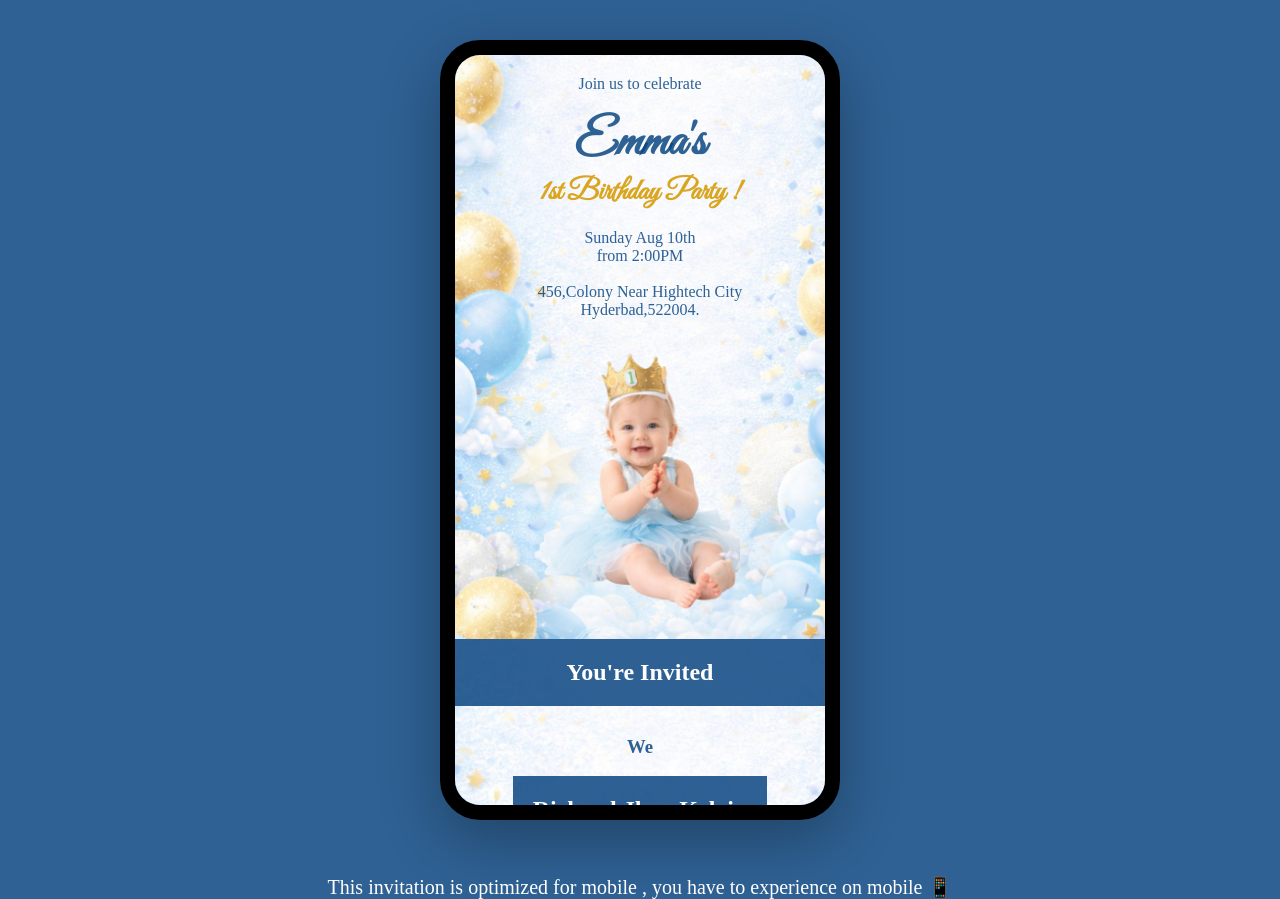
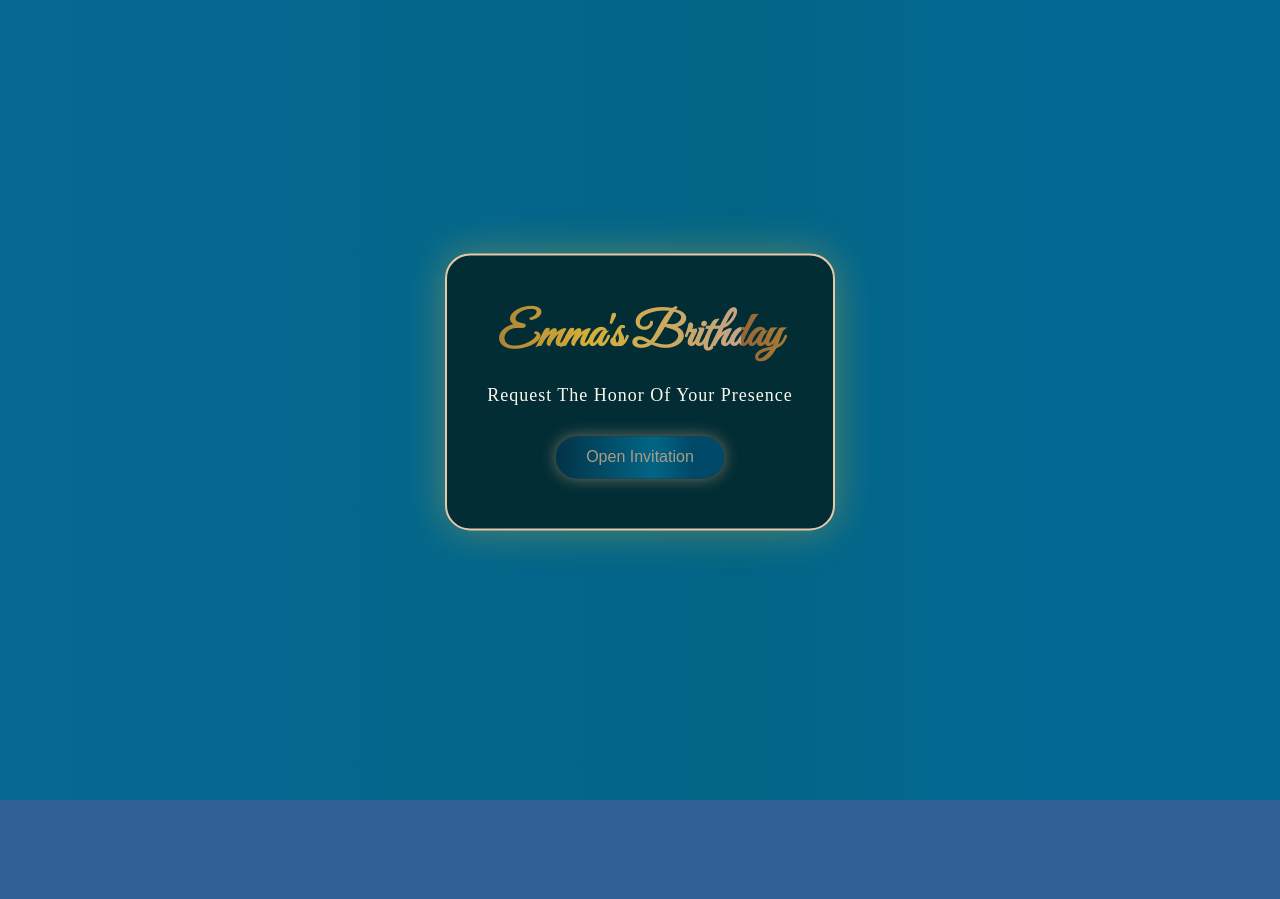
Before and after one commit to vinodvinnueswar/Emmas_Birthday, a React (Vite) app: page / in a window 1280 px wide. After the commit the page ends 800 px from the top, so only its background shows below. Built offline with nearby package versions, Linux system fonts and the light colour scheme; a web font is replaced by a local one.

Commit message:
adding count down music player

```diff
--- a/src/App.css
+++ b/src/App.css
@@ -223,9 +223,158 @@ body{
   background-color: rgba(4, 65, 126, 0.826);;
 }
 
+/* Count Down */
+.countdown {
+  text-align: center;
+  padding: 50px 20px;
+  background: url('assets/Images/Birthday_Bg.png');
+   background-size: cover;
+}
+
+.countdown h2 {
+  font-family: 'Great Vibes', cursive;
+  font-size: 40px;
+  margin-bottom: 20px;
+}
+
+.timer {
+  display: flex;
+  justify-content: center;
+  gap: 25px;
+  flex-wrap: wrap;
+}
+
+.timer div {
+  background: white;
+  padding: 20px;
+  border-radius: 15px;
+  box-shadow: 0 5px 20px rgba(0,0,0,0.1);
+  min-width: 90px;
+  border: 2px solid bisque;
+  background-color: rgba(250, 189, 109, 0.055);
+
+}
+
+.timer span {
+  font-size: 28px;
+  font-weight: bold;
+ color: rgb(87, 50, 2);
+}
+
+/* Music PLayer */
+.music-container {
+  position: fixed;
+  bottom: 20px;
+  right: 20px;
+  text-align: center;
+}
+
+.music-container button {
+  background: #043179db;
+  border: none;
+  border-radius: 50%;
+  padding: 15px;
+  font-size: 22px;
+  cursor: pointer;
+  color: white;
+  animation: pulse 2s infinite;
+}
+
+.spin {
+  animation: rotate 5s linear infinite;
+}
+
+@keyframes rotate {
+  from { transform: rotate(0deg); }
+  to { transform: rotate(360deg); }
+}
+
+@keyframes pulse {
+  0% { box-shadow: 0 0 0 0 rgba(2, 41, 124, 0.905); }
+  70% { box-shadow: 0 0 0 15px rgba(214,51,132,0); }
+}
+
+/* Open screeing */
+.opening-screen {
+  position: fixed;
+  width: 100%;
+  height: 100vh;
+  background: linear-gradient(90deg, rgb(1, 67, 100) 0%, rgba(2, 61, 113, 0.731) 0%, rgba(2, 67, 100, 0.913) 0%, rgba(2, 77, 120, 0.644) 0%, rgba(4, 105, 148, 0.98) 0%, rgb(3, 101, 134) 58%, rgb(3, 105, 148) 81%);
+  display: flex;
+  justify-content: center;
+  align-items: center;
+  z-index: 9999;
+  transition: opacity 1.2s ease, transform 1.2s ease;
+}
+
+.fade-out {
+  opacity: 0;
+  transform: scale(1.1);
+  pointer-events: none;
+}
+
+.invitation-card {
+ background: #022d35;
+  padding: 50px 40px;
+  border-radius: 25px;
+  text-align: center;
+  box-shadow: 0 0 40px rgba(212,175,55,0.4);
+  border: 2px solid #E6C9A8;
+  animation: floatCard 4s ease-in-out infinite;
+}
+
+@keyframes floatCard {
+  0%,100% { transform: translateY(0px); }
+  50% { transform: translateY(-10px); }
+}
+
+/* Couple Name with Gold Shimmer */
+.couple-name {
+  font-family: "Great Vibes", cursive;
+  font-size: 48px;
+  background: linear-gradient(90deg, #956536, #D4AF37, #C4A484);
+  -webkit-background-clip: text;
+  -webkit-text-fill-color: transparent;
+  animation: shimmer 4s linear infinite;
+}
+
+@keyframes shimmer {
+  0% { background-position: -200px; }
+  100% { background-position: 200px; }
+}
+
+.invite-text {
+  margin: 20px 0 30px;
+  font-size: 18px;
+  color: #fff8ee;
+  letter-spacing: 1px;
+}
+
+/* Button */
+.open-btn {
+  padding: 12px 30px;
+  border-radius: 30px;
+  border: none;
+  background: linear-gradient(90deg, rgb(4, 54, 78) 0%, rgba(2, 61, 113, 0.731) 0%, rgba(4, 47, 68, 0.913) 0%, rgba(2, 77, 120, 0.644) 0%, rgba(2, 51, 72, 0.98) 0%, rgb(3, 101, 134) 58%, rgb(1, 73, 104) 81%);
+  color: #ab9c84;
+  font-size: 16px;
+  cursor: pointer;
+  transition: 0.3s;
+  box-shadow: 0 0 15px rgba(196,164,132,0.6);
+}
+
+.open-btn:hover {
+  background: #025a75;
+  transform: scale(1.05);
+  box-shadow: 0 0 25px rgba(212,175,55,0.8);
+}
+
+
+
 .mobile-note{
   display:none;
 }
+
 
 
 @media (min-width:1025px){
--- /dev/null
+++ b/src/components/Count_Down.jsx
@@ -0,0 +1,77 @@
+import React, { useEffect, useState } from "react";
+
+const Count_Down = () => {
+
+  // IST time
+  const weddingDate = new Date("2026-06-22T23:30:00+05:30").getTime();
+
+  const calculateTimeLeft = () => {
+    const now = Date.now();
+    const difference = weddingDate - now;
+
+    if (difference <= 0) {
+      return null; // event started
+    }
+
+    return {
+      days: Math.floor(difference / (1000 * 60 * 60 * 24)),
+      hours: Math.floor((difference / (1000 * 60 * 60)) % 24),
+      minutes: Math.floor((difference / (1000 * 60)) % 60),
+      seconds: Math.floor((difference / 1000) % 60),
+    };
+  };
+
+  const [timeLeft, setTimeLeft] = useState(calculateTimeLeft());
+
+  useEffect(() => {
+    const timer = setInterval(() => {
+      const updated = calculateTimeLeft();
+      setTimeLeft(updated);
+
+      // stop interval after event
+      if (updated === null) clearInterval(timer);
+    }, 1000);
+
+    return () => clearInterval(timer);
+  }, []);
+
+  return (
+    <div className="countdown">
+      <div className="gold-text">
+
+        {timeLeft ? (
+          <>
+            <h2>Our Wedding Countdown</h2>
+
+            <div className="timer">
+              <div>
+                <span>{String(timeLeft.days).padStart(2, "0")}</span>
+                <p>Days</p>
+              </div>
+
+              <div>
+                <span>{String(timeLeft.hours).padStart(2, "0")}</span>
+                <p>Hours</p>
+              </div>
+
+              <div>
+                <span>{String(timeLeft.minutes).padStart(2, "0")}</span>
+                <p>Minutes</p>
+              </div>
+
+              <div>
+                <span>{String(timeLeft.seconds).padStart(2, "0")}</span>
+                <p>Seconds</p>
+              </div>
+            </div>
+          </>
+        ) : (
+          <h1 className="started">🎉 The Wedding Has Started! 🎉</h1>
+        )}
+
+      </div>
+    </div>
+  );
+};
+
+export default Count_Down;
--- /dev/null
+++ b/src/components/MusicPlayer.jsx
@@ -0,0 +1,41 @@
+import React, { useEffect, useRef, useState } from "react";
+
+
+const MusicPlayer = () => {
+   const audioRef = useRef();
+  const [playing, setPlaying] = useState(false);
+
+  useEffect(() => {
+    const enableAudio = () => {
+      audioRef.current.play();
+      setPlaying(true);
+      document.removeEventListener("click", enableAudio);
+    };
+    document.addEventListener("click", enableAudio);
+  }, []);
+
+  const toggleMusic = () => {
+    if (playing) {
+      audioRef.current.pause();
+    } else {
+      audioRef.current.play();
+    }
+    setPlaying(!playing);
+  };
+
+  return (
+    <div className="music-container">
+      <audio ref={audioRef} loop>
+        <source src="/music/Music.mp3" type="audio/mp3" />
+      </audio>
+
+      <button onClick={toggleMusic} className={playing ? "spin" : ""}>
+        {playing ? "🎵" : "🔇"}
+      </button>
+
+
+    </div>
+  );
+}
+
+export default MusicPlayer
--- /dev/null
+++ b/src/components/OpenScreen.jsx
@@ -0,0 +1,30 @@
+import React, { useState } from "react";
+
+const OpeningScreen = ({ onOpen }) => {
+  const [closing, setClosing] = useState(false);
+
+  const handleOpen = () => {
+    setClosing(true);
+    setTimeout(() => {
+      onOpen();
+    }, 1200); // smooth exit animation
+  };
+
+  return (
+    <div className={`opening-screen ${closing ? "fade-out" : ""}`}>
+      <div className="invitation-card">
+       <div className="gold-text">
+         <h1 className="couple-name">Emma's Brithday</h1>
+        <p className="invite-text">
+          Request The Honor Of Your Presence
+        </p>
+       </div>
+       <button onClick={handleOpen} className="open-btn">
+          Open Invitation
+        </button>
+      </div>
+    </div>
+  );
+};
+
+export default OpeningScreen;
--- a/src/components/Social_Share.jsx
+++ b/src/components/Social_Share.jsx
@@ -39,7 +39,6 @@ const Social_Share = () => {
                             </LinkedinShareButton>
 
                         </div>
-
         </div>
     </div>
   )
--- a/src/pages/Home.jsx
+++ b/src/pages/Home.jsx
@@ -1,16 +1,29 @@
 import React from 'react'
 import Intro from '../components/Intro'
+import Photo_Gallery from '../components/Photo_Gallery'
 import Invite_Details from '../components/Invite_Details'
 import Date_Time from '../components/Date_Time'
 import Location from '../components/Location'
-import Photo_Gallery from '../components/Photo_Gallery'
 import Best_Wishes from '../components/Best_Wishes'
 import Social_Share from '../components/Social_Share'
+import MusicPlayer from '../components/MusicPlayer'
+import Count_Down from '../components/Count_Down'
+import OpeningScreen from '../components/OpenScreen'
+import { useState } from 'react'
 import Footer from '../components/Footer'
 
+
 const Home = () => {
+  const [open, setOpen] = useState(false);
   return (
      <div className='Home'>
+
+        {/* Show Opening Screen First */}
+      {!open && <OpeningScreen onOpen={() => setOpen(true)} />}
+
+       {
+        open && (
+         <>
           <div className="Home-page">
               <Intro/>
               <Invite_Details/>
@@ -18,13 +31,17 @@ const Home = () => {
               <Location/>
               <Photo_Gallery/>
               <Best_Wishes/>
+              <Count_Down/>
               <Social_Share/>
               <Footer/>
+              <MusicPlayer/>
        </div>
          <p className="mobile-note">
         This invitation is optimized for mobile , you have to experience on mobile 📱
       </p>
-
+         </>
+        )
+       }
     </div>
   )
 }
```
Also changed, not shown: 1 other file (tests, documents, lock files or other folders). Lines whose indentation alone changed are shown as unchanged.
